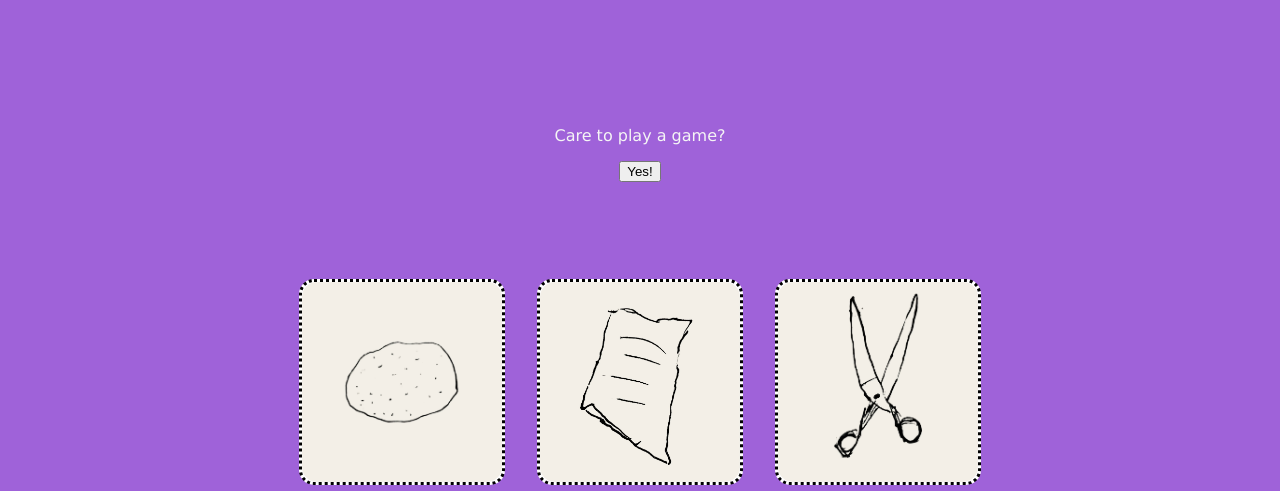
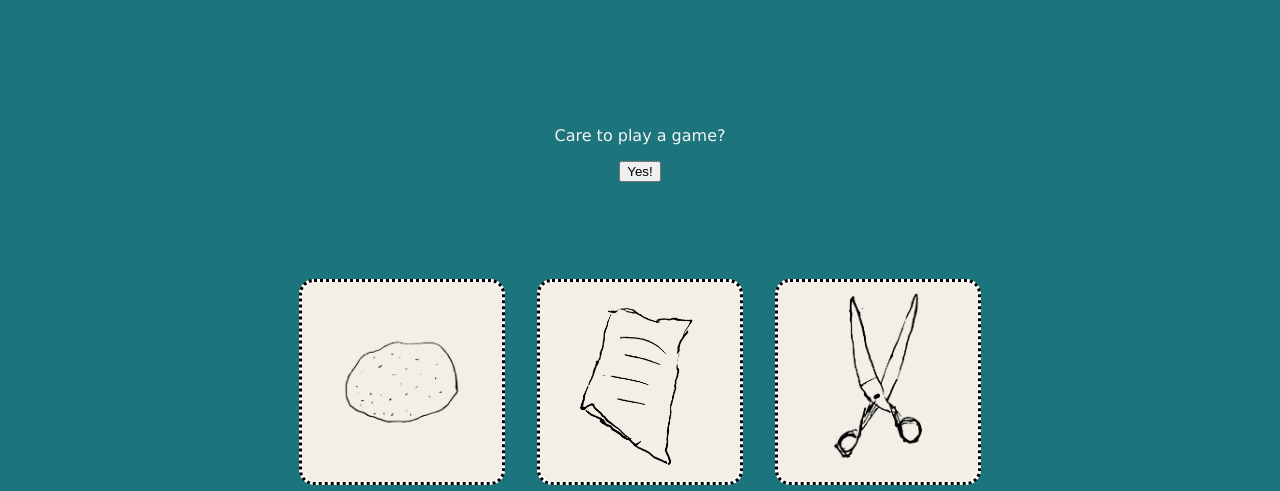
Before and after one commit to Sobiwa/rockPaperScissors, a plain HTML site: page index.html in a window 1280 px wide. Shown: the part 138-629 px from the top of the page. Drawn offline with Linux system fonts and the light colour scheme.

Commit message:
Increase font size. Change color

```diff
--- a/script.js
+++ b/script.js
@@ -9,13 +9,12 @@ const beginPromptContainer = document.querySelector('#beginPrompt');
         yesButton.textContent = 'Yes!';
         beginPromptContainer.appendChild(yesButton);
 
-    const gameResultsMessage = document.createElement('p');
     const roundResults = document.createElement('p');
+        roundResults.classList.add('roundResults');
     const playAgain = document.createElement('div');
         playAgain.classList.add('playAgain');
     const playAgainButton = document.createElement('button');
     beginPromptContainer.appendChild(roundResults);
-    beginPromptContainer.appendChild(gameResultsMessage);
     beginPromptContainer.appendChild(playAgain);
 
 const options = document.querySelectorAll('.option');
@@ -179,7 +178,6 @@ yesButton.addEventListener('click', () => {
 playAgainButton.addEventListener('click', () => {
     rpsCountdown(300);
     roundResults.textContent = '';
-    gameResultsMessage.textContent = '';
     playAgain.removeChild(playAgainButton);
     officialUserScore = 0;
     officialCompScore = 0;
--- a/style.css
+++ b/style.css
@@ -1,5 +1,5 @@
 html {
-    background-color: rgb(159, 98, 217);
+    background-color: rgb(28, 116, 125);
     color: whitesmoke;
     font-family:'Lucida Sans', 'Lucida Sans Regular', 'Lucida Grande', 'Lucida Sans Unicode', Geneva, Verdana, sans-serif;
     height: 100vh;
@@ -24,6 +24,10 @@ h1 {
     height: 3em;
     padding: 2em;
     margin-bottom: 8em;
+}
+
+.roundResults {
+    font-size: 24px;
 }
 
 .playAgain {
```
